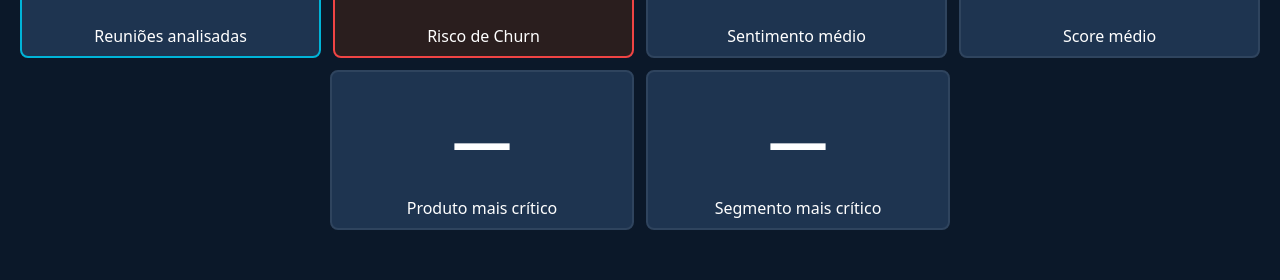
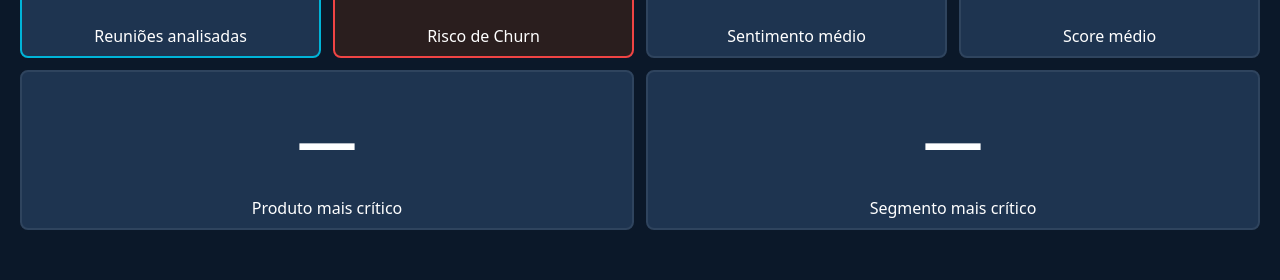
Before and after one commit to Shadow-WIzzards-Money-Gang/insightflow, a Next.js app in the folder frontend/: page / in a window 1280 px wide. Shown: the part 246-526 px from the top of the page. Built offline with nearby package versions, Linux system fonts and the light colour scheme; no server answers.

Commit message:
style: ajustando tamanho de card no frontend

```diff
--- a/frontend/src/app/page.js
+++ b/frontend/src/app/page.js
@@ -186,7 +186,7 @@
         />
       </div>
 
-      <div className="grid grid-cols-2 gap-2 sm:gap-3 md:mx-auto md:w-1/2">
+      <div className="grid grid-cols-2 gap-2 sm:gap-3">
         <Card
           value={produtoCritico?.rotulo ?? "—"}
           label={"Produto mais crítico"}
```
